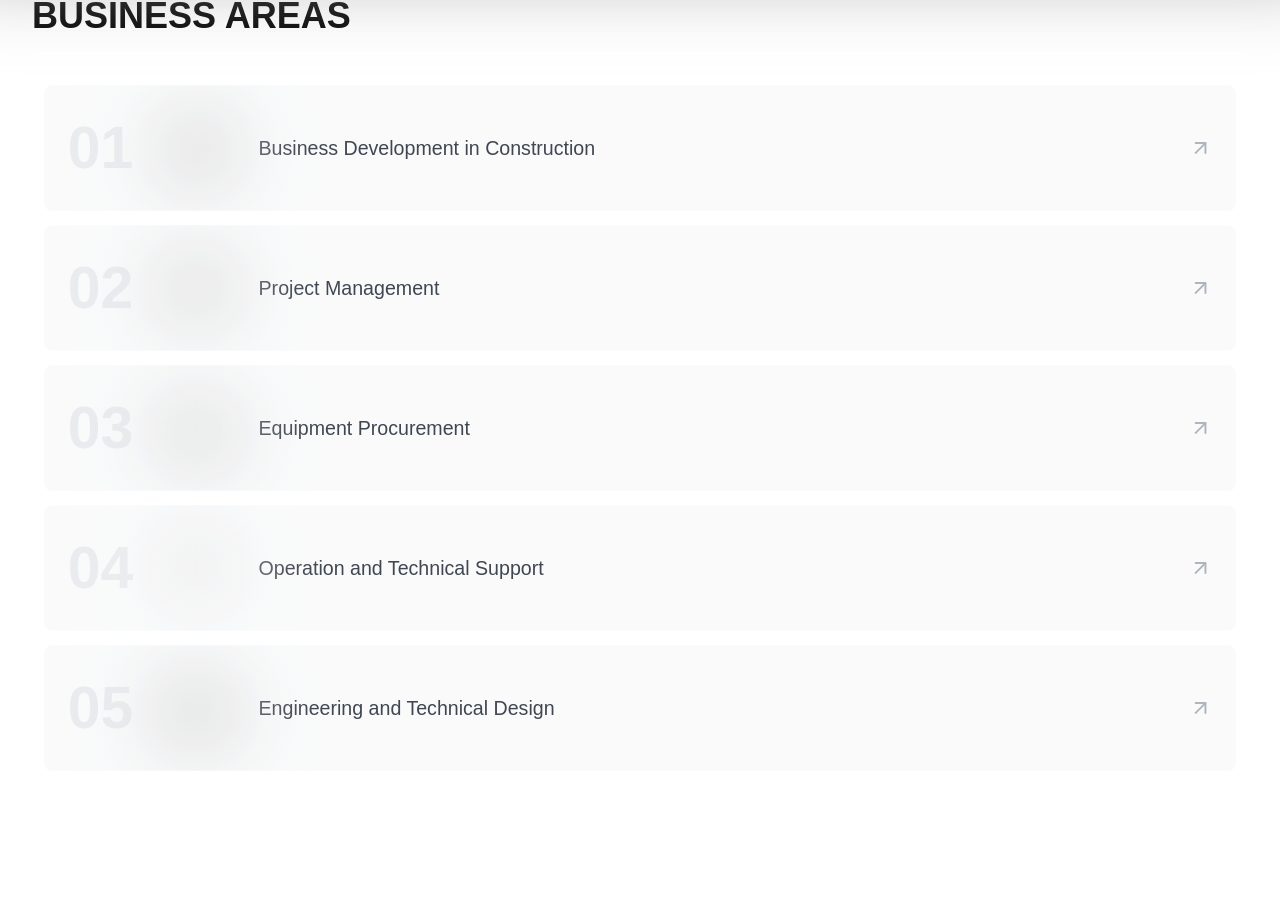
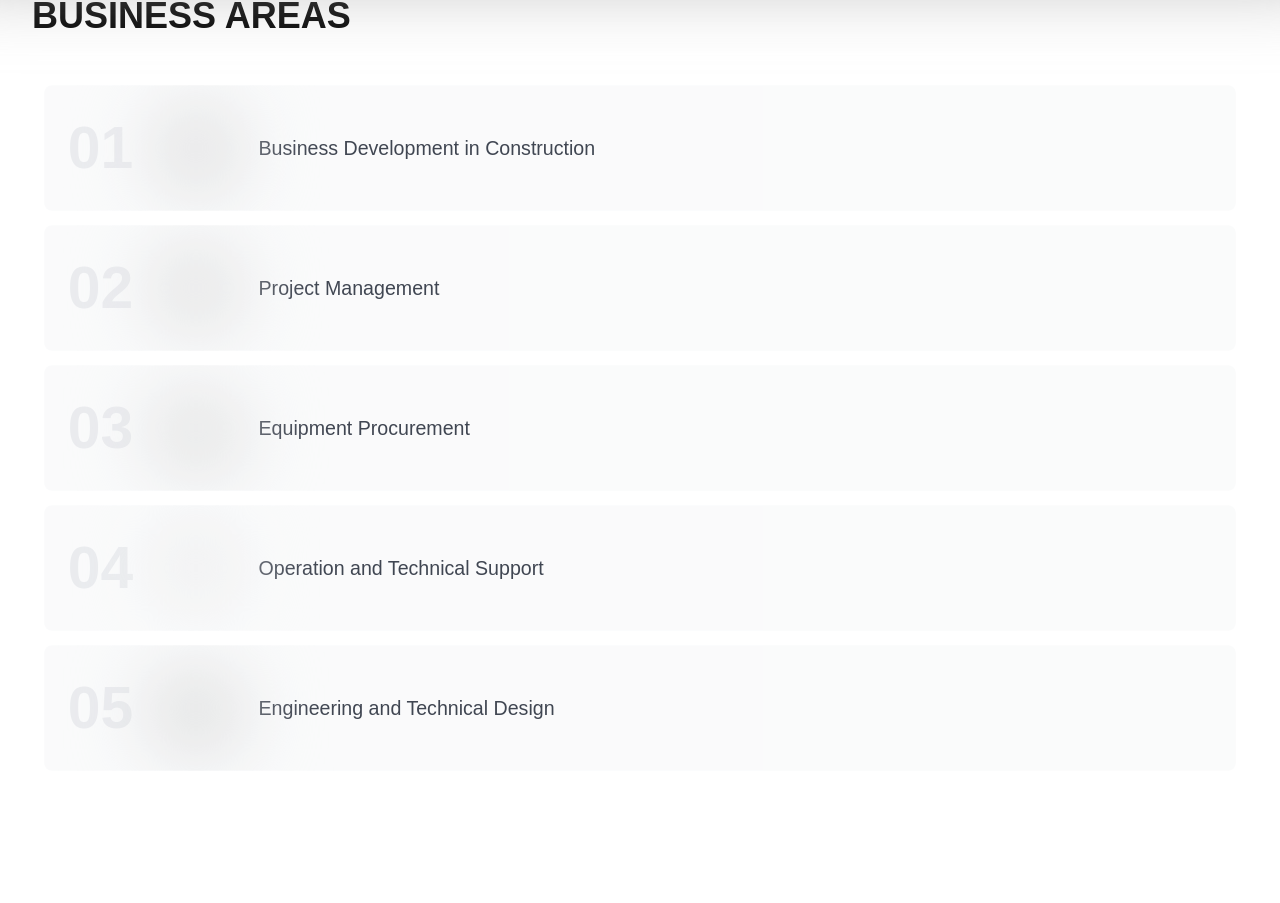
Before and after one commit to khurshidnm/landing-mesmer, a Next.js app: page /en in a window 1280 px wide. Shown: the part 3306-4209 px from the top of the page. Built offline with nearby package versions, Linux system fonts and the light colour scheme; no server answers; the database is empty.

Commit message:
Update Carousel.tsx

```diff
--- a/src/app/[locale]/(root)/components/Carousel.tsx
+++ b/src/app/[locale]/(root)/components/Carousel.tsx
@@ -145,11 +145,11 @@ const BusinessActivities = () => {
                 layout="position"
                 className="ml-2 sm:ml-4 flex-shrink-0"
               >
-                <ArrowUpRight
+              {/* <ArrowUpRight
                   className={`w-4 h-4 sm:w-5 sm:h-5 md:w-6 md:h-6 ${
                     activeId === activity.id ? "text-white" : "text-gray-400"
                   }`}
-                />
+                /> */}
               </motion.div>
             </motion.div>
           </motion.div>
```
